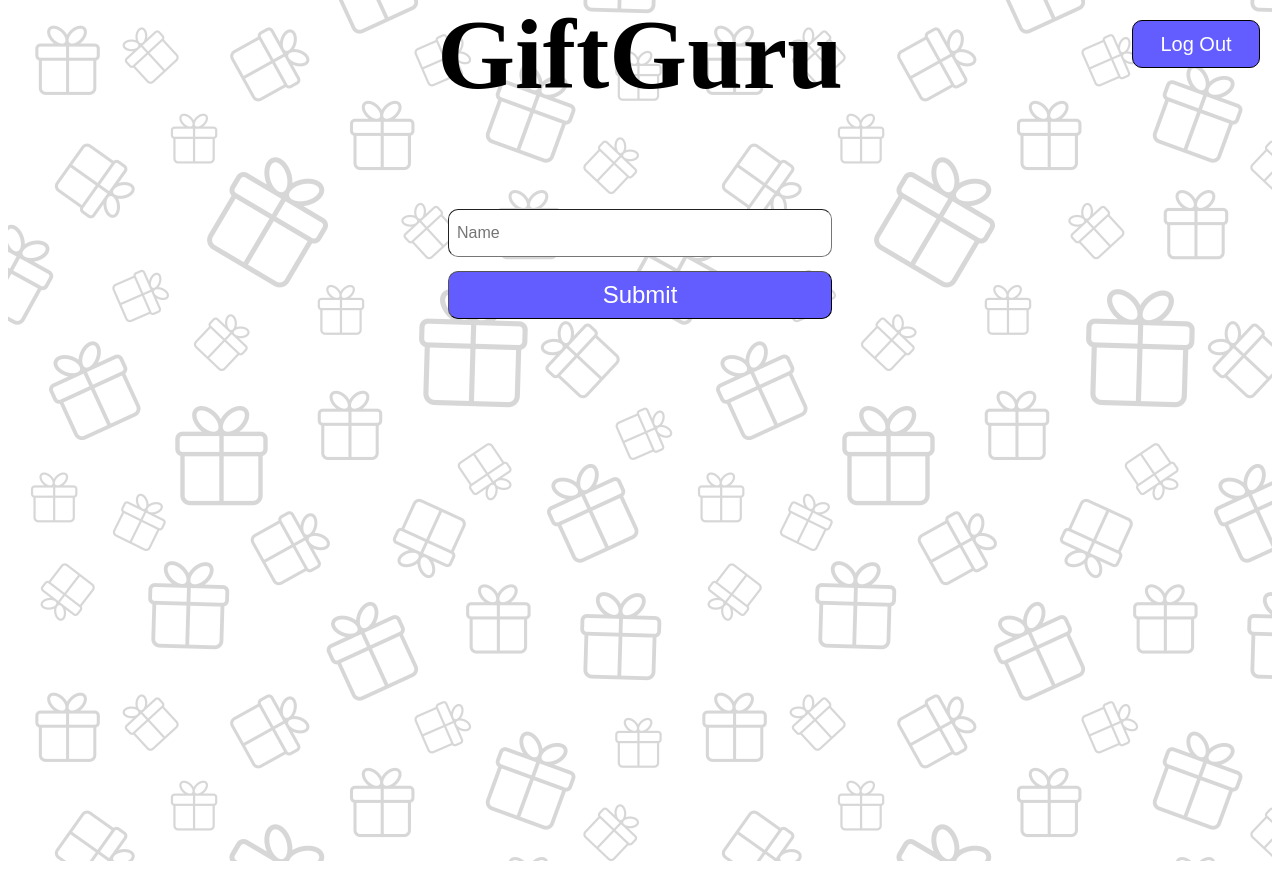
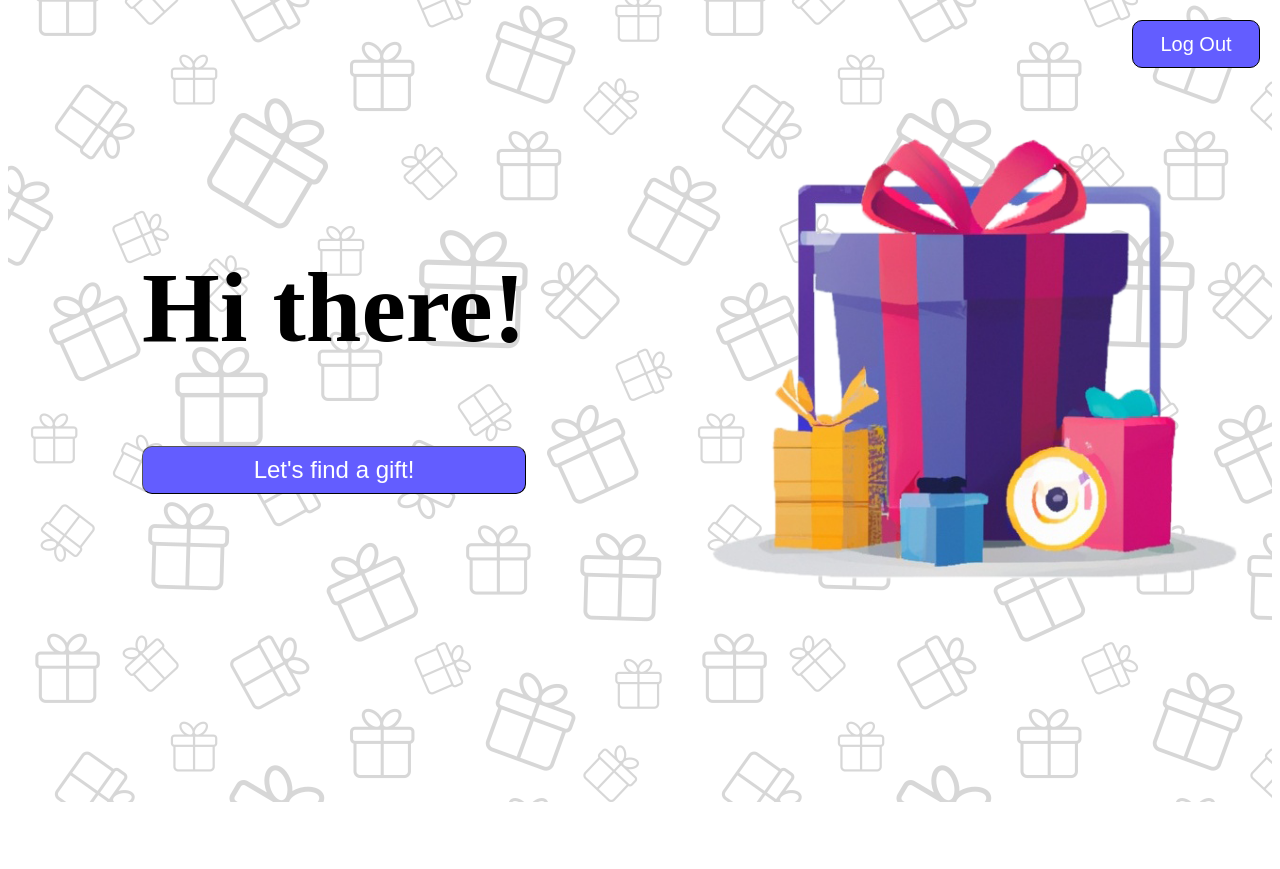
Before and after one commit to vatsalbora/GiftGuru, a React (Create React App) app: page /home in a window 1280 px wide. After the commit the page ends 810 px from the top, so only its background shows below. Built offline with nearby package versions, Linux system fonts and the light colour scheme.

Commit message:
Changed home page

```diff
--- a/src/components/home.js
+++ b/src/components/home.js
@@ -5,15 +5,18 @@ import LogoutButton from './logout.js'
 
 function Home() {
     return (
-        <div className="page">
-            <h1>GiftGuru</h1>
-            <LogoutButton/>
-            <form>
-                <input name="Name" placeholder="Name" required/>
-            </form>
+        <div className="container">
+            <div className="text">
+                <h1>Hi there!</h1>
+                <LogoutButton/>
                 <Link to="/requirements" style={{ textDecoration: 'none', color: '#FFF' }}>
-                    <button className="submit">Submit</button>
+                    <button className="submit">Let's find a gift!</button>
+
                 </Link>
+            </div>
+            <div className="image">
+                <img src={require("../images/gift.png")} alt="Gift"/>
+            </div>
         </div>
     );
 }
--- a/src/components/styles.css
+++ b/src/components/styles.css
@@ -3,6 +3,8 @@
     background-image: url("../images/background.png");
     background-size: "cover";
     align-items: center;
+    width: 100%;
+    height: 100vh;
   }
 .login {
   padding: 20px 160px;
@@ -110,3 +112,29 @@ img {
   width: 8rem;
   height: 3rem;
 }
+.container {
+  display: flex;
+  flex-direction: row;
+  text-align: center;
+  background-image: url("../images/background.png");
+  background-size: "cover";
+  align-items: center;
+  width: 100%;
+  height: 100vh;
+}
+.text {
+  flex: 1;
+  padding: 20px;
+}
+.image {
+  flex: 1;
+  display: flex;
+  justify-content: center;
+  align-items: center;
+}
+.image img {
+  max-width: 100%;
+  height: auto;
+  height: 500px;
+  width: 700px;
+}
```
Also changed, not shown: src/images/gift.png (added).
